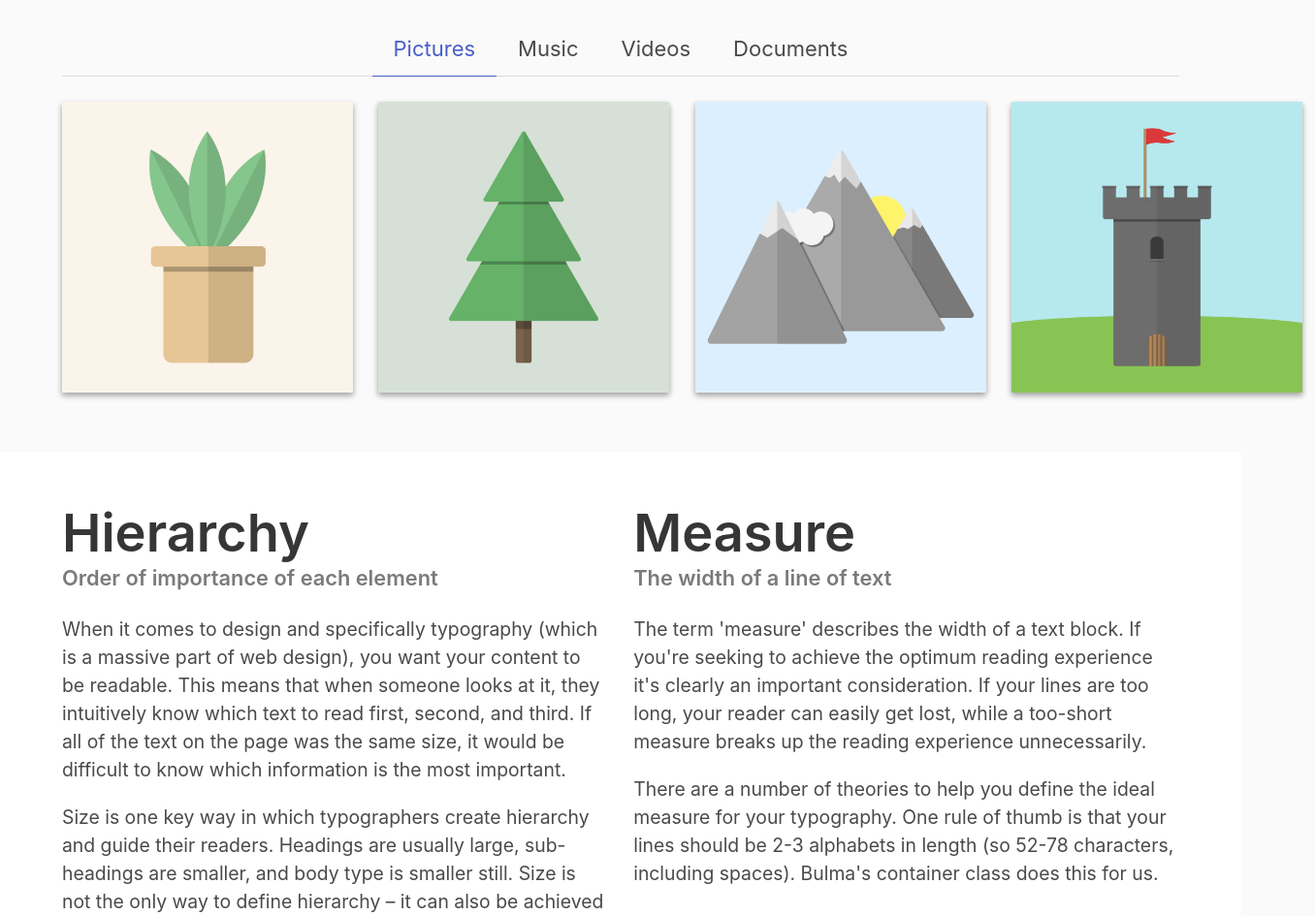
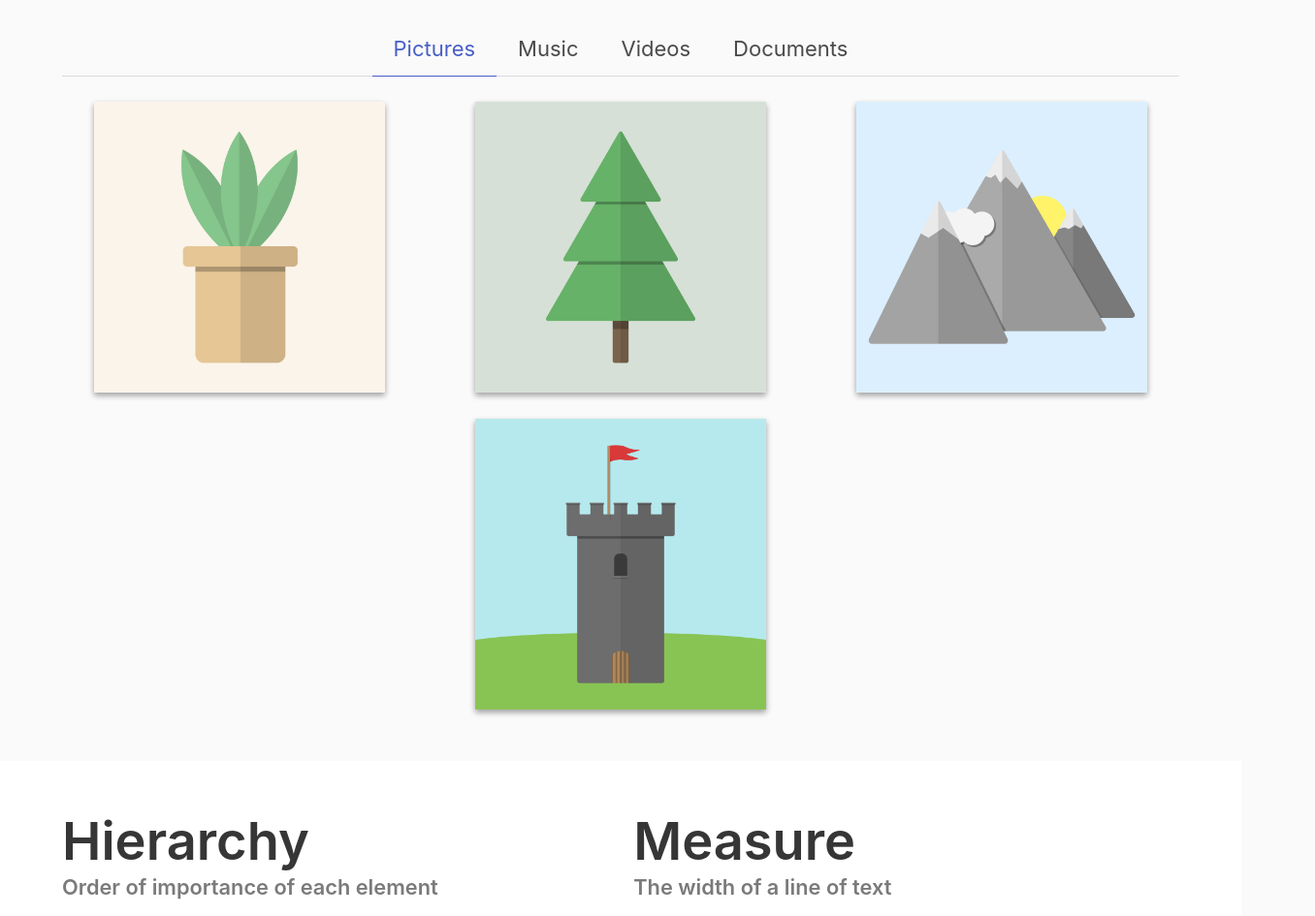
Before and after one commit to jdmar3-comp426/a02-cole-hoffman, a website: page index.html in a window 1280 px wide. Shown: the part 2510-3455 px from the top of the page at 97% size, 1356 px wide, since content can reach past the window. Drawn offline with nearby package versions, Linux system fonts and the light colour scheme; a web font is replaced by a local one.

Commit message:
fixed columns is-multiline

```diff
--- a/index.html
+++ b/index.html
@@ -99,7 +99,7 @@
                 <li><a>Documents</a></li>
             </ul>
         </div>
-        <div class="columns">
+        <div class="columns is-multiline justify-center">
             <div class="column">
                 <img src="images/all-01.jpg" alt="Pictures">
             </div>
```
